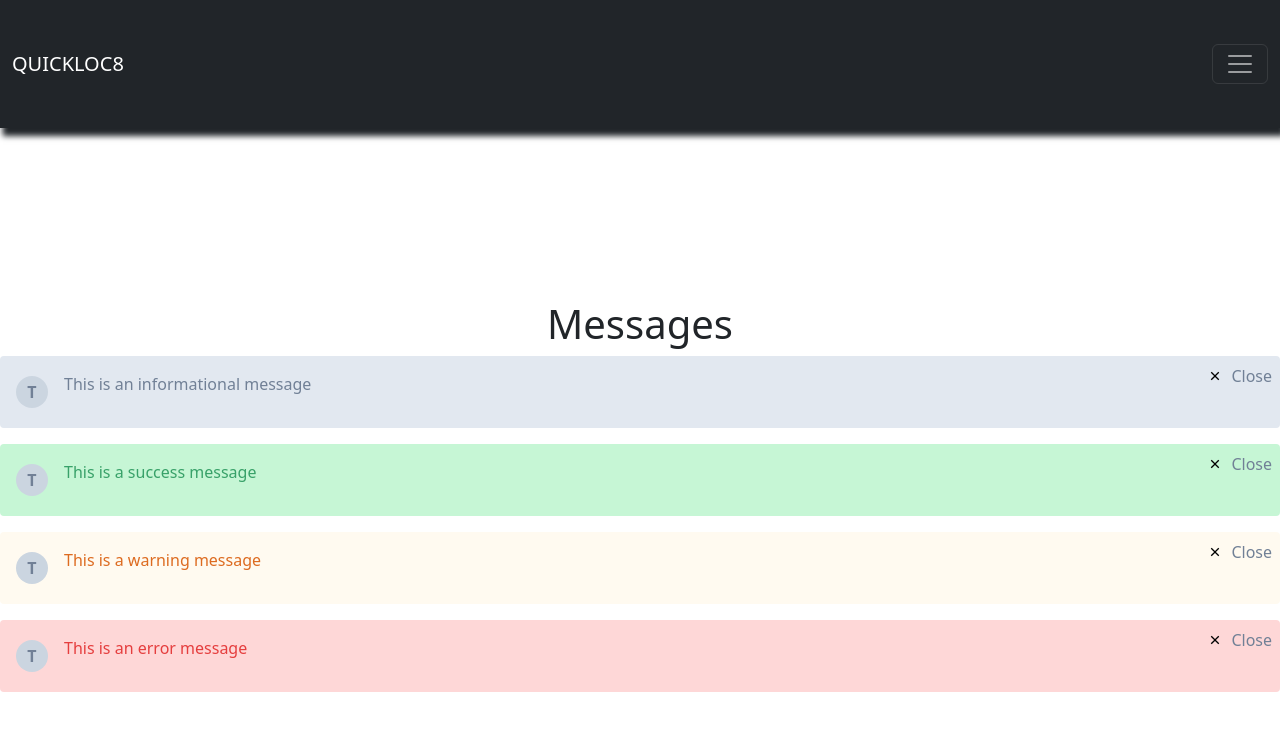
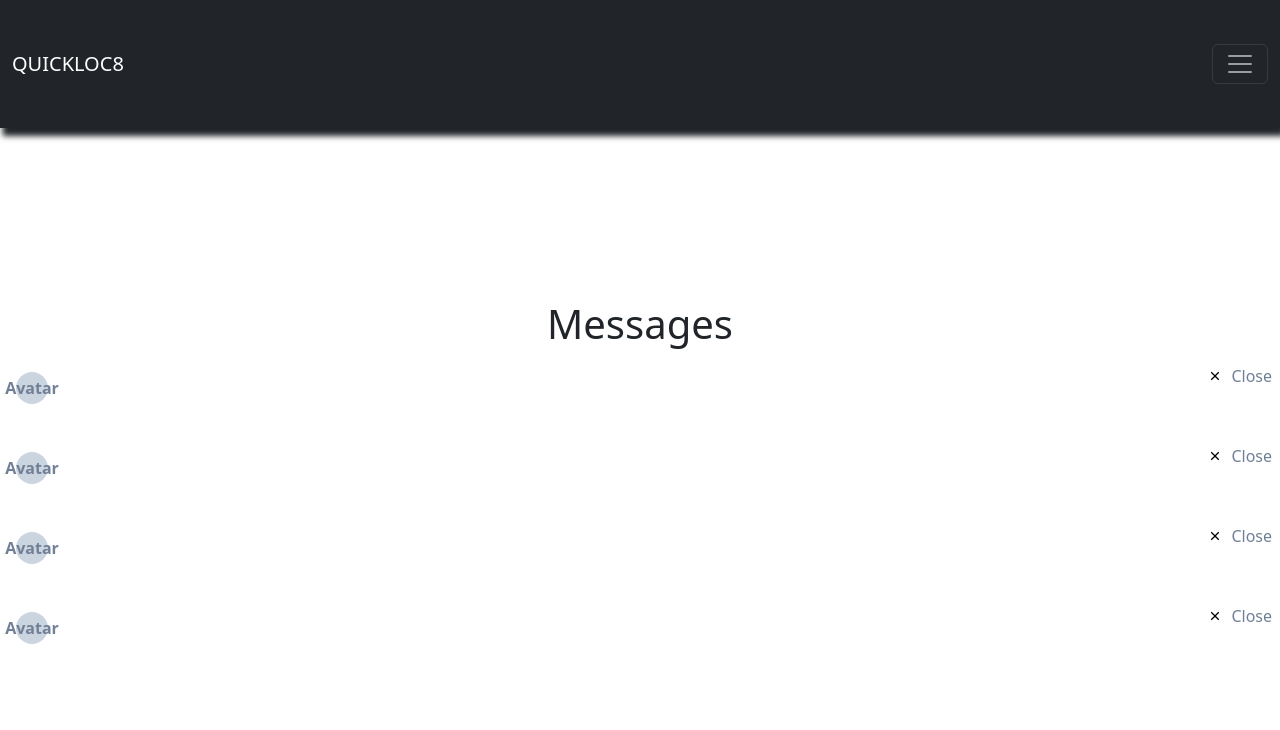
Before and after one commit to MatthewJesseThomas/QuickLoc8-Assesment, a Vue app: page /message in a window 1280 px wide. Shown: the top 730 px of the page. Built offline with nearby package versions, Linux system fonts and the light colour scheme; some icons are missing.

Commit message:
Messages - Display but cannot fully

```diff
--- a/src/components/MapComponent.vue
+++ b/src/components/MapComponent.vue
@@ -1,5 +1,4 @@
 <template>
-
   <div>
     <div id="map"></div>
   </div>
@@ -23,7 +22,7 @@ export default {
       attribution: '© OpenStreetMap',
     }).addTo(map);
 
-    map.locate({ setView: true, maxZoom: 16, maxAccuracy: 1 });
+    map.locate({ setView: true, maxZoom: 16, maxAccuracy: 1, watch: true });
 
     function onLocationFound(e) {
       const radius = e.accuracy;
--- a/src/components/MessageComponent.vue
+++ b/src/components/MessageComponent.vue
@@ -1,4 +1,5 @@
 <template>
+    <div>
         <div v-if="show" :class="['message', variant]">
             <div class="avatar">{{ getAvatarIcon() }}</div>
             <button class="close-btn" @click="dismiss">
@@ -8,37 +9,59 @@
                 </svg>
                 Close
             </button>
-        <p>{{ message }}</p>
+        </div>
+        <ul>
+            <li v-for="message in messages" :key="message.id">
+                <p>{{ message.message }}</p>
+                <p>{{ message.subject }}</p>
+                <p>{{ message.display }}</p>
+            </li>
+        </ul>
     </div>
 </template>
 
 <script>
+import jsonData from '../JSON/messages.json';
+
 export default {
-    name: 'Message',
-    props: {
-        variant: {
-            type: String,
-            default: 'info',
-            validator: (value) => ['info', 'success', 'warning', 'error'].includes(value),
-        },
-        message: {
-            type: String,
-            required: true,
-        },
-    },
     data() {
         return {
+            messages: [],
             show: true,
         };
     },
+    mounted() {
+        this.fetchMessages();
+    },
     methods: {
+        async fetchMessages() {
+            try {
+                this.messages = jsonData.messages;
+            } catch (error) {
+                console.error('Error fetching messages:', error);
+            }
+        },
+        getAvatarIcon() {
+            if (this.messages && this.messages.length > 0) {
+                const type = this.messages[0].type;
+                switch (type) {
+                    case 'info':
+                        return 'ℹ️';
+                    case 'success':
+                        return '✅';
+                    case 'warning':
+                        return '⚠️';
+                    case 'error':
+                        return '❌';
+                    default:
+                        return 'Avatar';
+                }
+            } else {
+                return 'Avatar';
+            }
+        },
         dismiss() {
             this.show = false;
-        },
-        getAvatarIcon() {
-            const firstLetter = this.message.charAt(0).toUpperCase();
-            const isLetter = /^[A-Z]$/i.test(firstLetter);
-            return isLetter ? firstLetter : '?';
         },
     },
 };
```
Also changed, not shown: src/JSON/messages.json (renamed from messages.json). Lines whose indentation alone changed are shown as unchanged.
